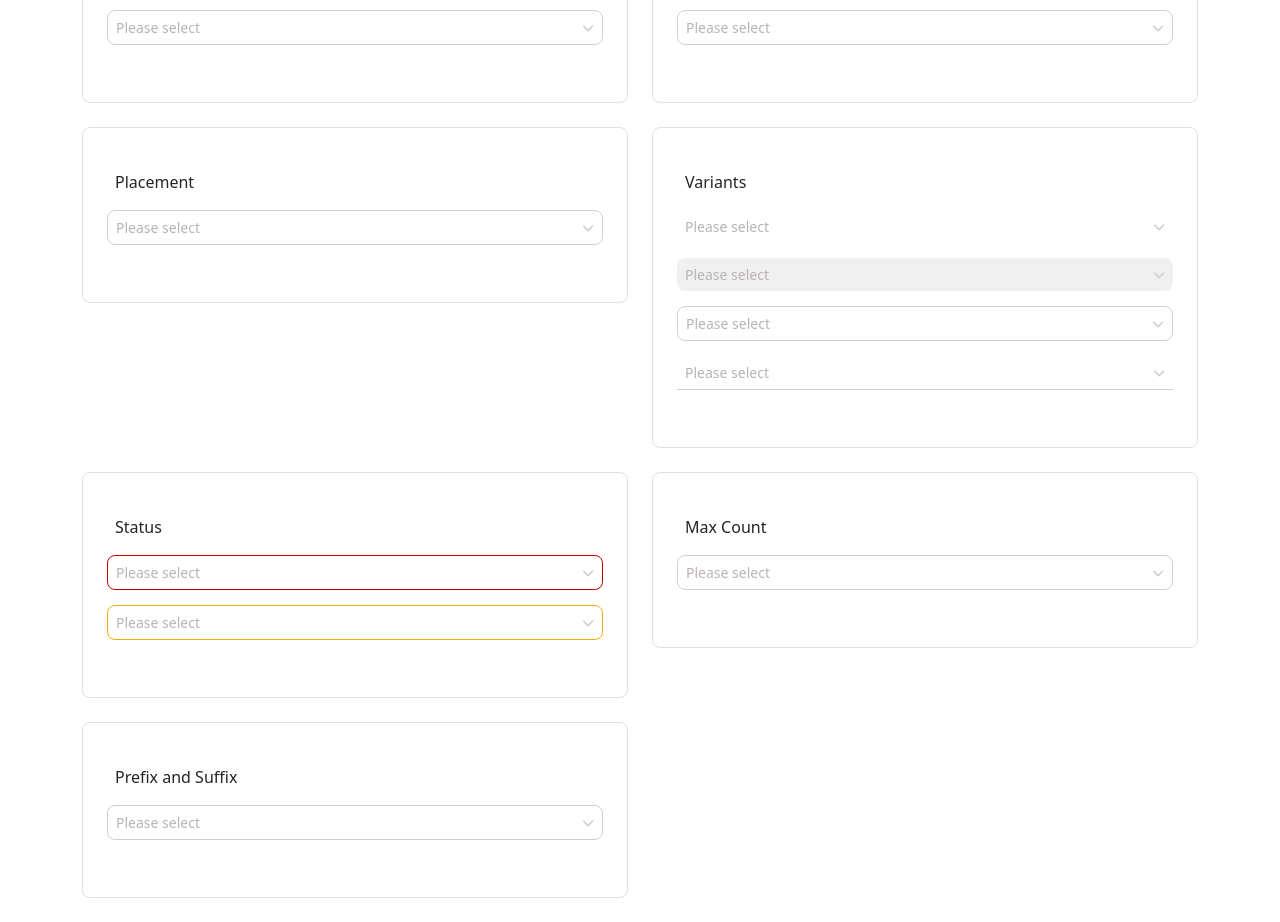
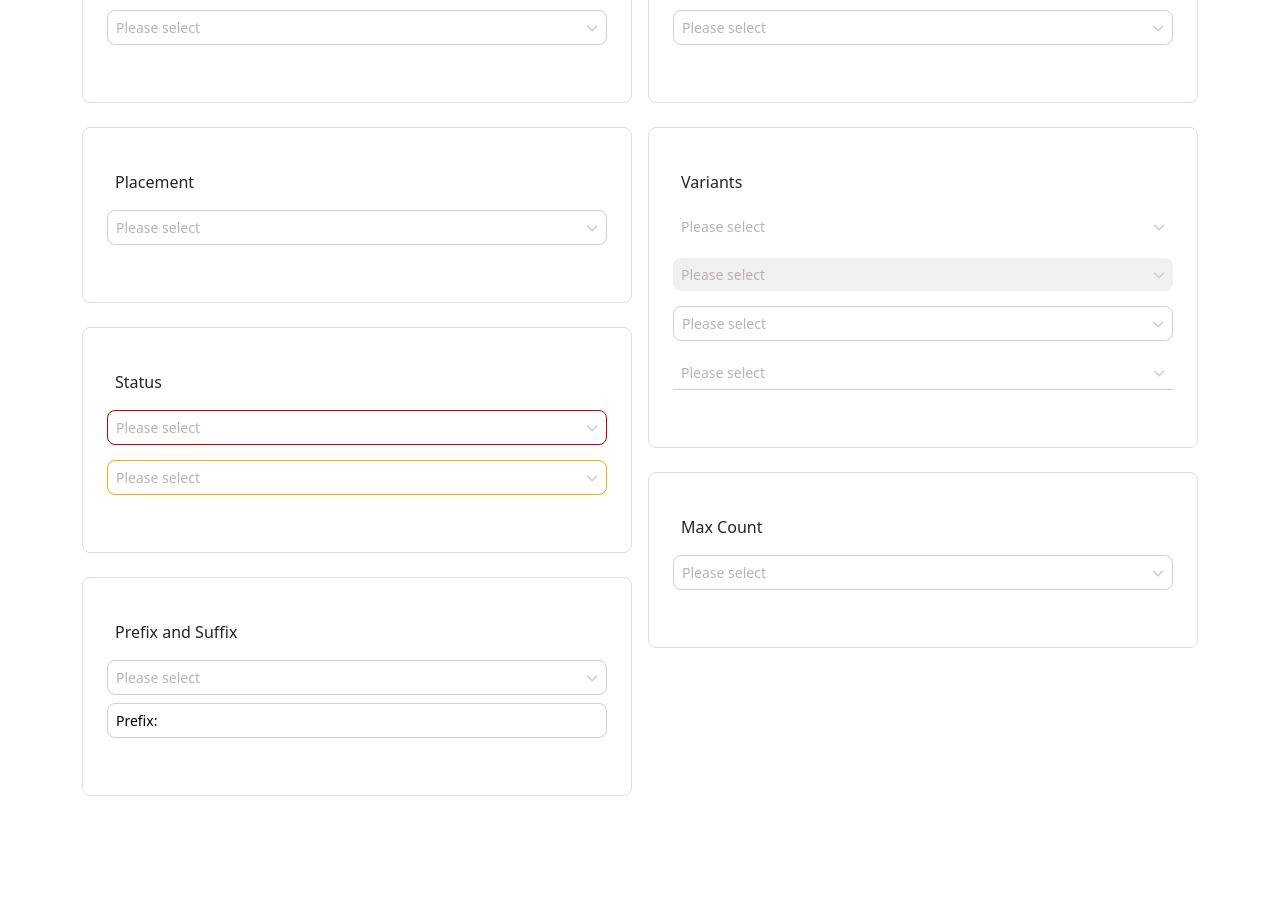
Before and after one commit to Priyadharshini-js/treeSelect-component, a React (Vite) app: page / in a window 1280 px wide. Shown: the part 620-1542 px from the top of the page. After the commit the page ends 1440 px from the top, so only its background shows below. Built offline with nearby package versions, Linux system fonts and the light colour scheme.

Commit message:
prefix component and UI adjusted!

```diff
--- a/src/App.css
+++ b/src/App.css
@@ -1,8 +1,19 @@
+/* //treeSelect css */
+.tree-sections {
+    column-count: 2;
+    margin-bottom: 1.5rem;
+}
+
+.tree-sections>* {
+    break-inside: avoid;
+}
+
 /* //treeSelect card section css */
 .tree-sections .card-section {
     border: 1px solid rgb(5 5 5 / 12%);
     border-radius: 8px;
     padding: 42px 24px;
+    margin-bottom: 1.5rem;
 }
 
 .tree-sections .card-section p {
@@ -17,7 +28,8 @@
 }
 
 /* //treeSelect input css */
-.tree-sections .tree-select-input {
+.tree-sections .tree-select-input,
+.tree-sections .tree-select-input:focus-visible {
     padding: 6px 8px;
     border: 1px solid #D0D0D0;
     border-radius: 8px;
@@ -29,6 +41,7 @@
     display: flex;
     align-items: center;
     justify-content: space-between;
+    outline: none;
 }
 
 .tree-sections .tree-select-input .selected-content {
@@ -162,3 +175,11 @@
 .tree-sections .tree-select-container.warning .tree-select-input {
     border: 1px solid #edaf08;
 }
+
+/* media query starts */
+
+@media (max-width: 768px) {
+    .tree-sections {
+        column-count: 1;
+    }
+}
--- a/src/components/TreeSelect/TreeSelectBase.jsx
+++ b/src/components/TreeSelect/TreeSelectBase.jsx
@@ -19,6 +19,7 @@ const TreeSelectBase = ({ config = {}, label, data, showAllVariant = false, show
         size,
         treeCheckable,
         treeDefaultExpandAll,
+        prefix,
     } = mergedConfig;
 
     const variant = ["borderless", "filled", "outlined", "underlined"];
@@ -181,6 +182,7 @@ const TreeSelectBase = ({ config = {}, label, data, showAllVariant = false, show
                     handleExpandCollapse={handleExpandCollapse}
                 />
             )}
+
         </div>
     );
 
@@ -218,24 +220,70 @@ const TreeSelectBase = ({ config = {}, label, data, showAllVariant = false, show
         </div>
     );
 
-    const renderPrefixSuffix = (type) => {
+    const renderAffixes = () => (
+        <div
+            ref={containerRef}
+            className={`tree-select-container ${disabled ? 'disabled' : ''}`}
+        >
+            <div
+                className={`tree-select-input ${isPlaceholderVisible ? 'placeholder-color' : ''}`}
+                onClick={toggleDropdown}
+            >
+                <div className="selected-content">
+                    {isPlaceholderVisible ? placeholder : selectedLabel}
+                </div>
+                <span className="arrow font-icons">
+                    {isOpen ? renderIcon('faSearch') : renderIcon('faAngleDown')}
+                </span>
+            </div>
 
-    };
+            {isOpen && (
+                <TreeDropdown
+                    data={treeDataSet}
+                    selected={selected}
+                    onSelect={handleSelect}
+                    multiple={multiple}
+                    treeIcon={treeIcon}
+                    renderIcon={renderIcon}
+                    treeCheckable={treeCheckable}
+                    expandedNodes={expandedNodes}
+                    handleExpandCollapse={handleExpandCollapse}
+                />
+            )}
+
+            <input
+                type="text"
+                className="prefix-input mt-2 tree-select-input"
+                onClick={toggleDropdown}
+                readOnly
+                value={`Prefix: ${isPlaceholderVisible
+                    ? ''
+                    : multiple
+                        ? selected
+                            .map(value => flatData.find(i => i.value === value)?.title)
+                            .filter(Boolean)
+                            .join(', ')
+                        : flatData.find(i => i.value === selected)?.title || ''
+                    }`}
+            />
+        </div>
+    );
+
 
 
     return (
-        <div className='col-lg-6 col-md-12 col-sm-12'>
         <div className='card-section'>
             <div className='card-body'>
                 <p>{label}</p>
-                    {showStatus ? (
+                {(showStatus) ? (
                     status.map((s) => renderShowStatus(s))
-                    ) : showAllVariant ? (
+                ) : (showAllVariant) ? (
                     variant.map((v) => renderTreeSelectContainer(v))
+                ) : (prefix) ? (
+                    renderAffixes()
                 ) : (
                     renderTreeSelectContainer(defaultVariant)
                 )}
-                </div>
             </div>
         </div>
     );
--- a/src/pages/Home.jsx
+++ b/src/pages/Home.jsx
@@ -12,17 +12,12 @@ const TreeSelectReusableComponent = () => {
                         <h2 className='mb-4'>TreeSelect</h2>
                         <h4>Examples</h4>
                     </div>
-                    <div className='tree-sections row row-15'>
+                    <div className='tree-sections'>
                         {/* basic tree select */}
                         <TreeSelectBase
                             config={{ ...treeSelectPresets.searchable, treeDefaultExpandAll: true }}
                             label={"Basic"}
-                            data={treeData.basic_selection} />
-                        {/* multiple select */}
-                        <TreeSelectBase
-                            config={{ ...treeSelectPresets.searchable, multiple: true, treeDefaultExpandAll: true }}
-                            label={"Multiple Selection"}
-                            data={treeData.multiple_selection}
+                            data={treeData.basic_selection}
                         />
                         {/* generate select */}
                         <TreeSelectBase
@@ -30,36 +25,19 @@ const TreeSelectReusableComponent = () => {
                             label={'Generate from tree data'}
                             data={treeData.generate_selection}
                         />
-                        {/* checkable */}
-                        <TreeSelectBase
-                            config={{ ...treeSelectPresets.withCheckable, multiple: true, treeDefaultExpandAll: false }}
-                            label={'Checkable'}
-                            data={treeData.checkable_selection}
-                        />
                         {/* asynchronous */}
                         <TreeSelectBase
                             placeholder='Please select'
                             label={'Asynchronous loading'}
                             multiple={false}
-                            data={treeData.async_loading_selection} />
-                        {/* show tree line */}
-                        <TreeSelectBase
-                            config={{ ...treeSelectPresets.default, treeDefaultExpandAll: false }}
-                            label={'Show Tree Line'}
-                            data={treeData.treeline_selction}
+                            data={treeData.async_loading_selection}
                         />
                         {/* placement */}
                         <TreeSelectBase
-                            placeholder="Please select"
+                            config={{ ...treeSelectPresets.default, treeDefaultExpandAll: true }}
                             label={'Placement'}
                             data={treeData.placement_selection}
-                            multiple={false} />
-                        {/* variants */}
-                        <TreeSelectBase
-                            config={treeSelectPresets.default}
-                            label={'Variants'}
-                            data={treeData.variants_selection}
-                            showAllVariant={true}
+                            multiple={false}
                         />
                         {/* status */}
                         <TreeSelectBase
@@ -68,18 +46,43 @@ const TreeSelectReusableComponent = () => {
                             data={treeData.status_selection}
                             showStatus={true}
                         />
+                        {/* prefix and suffix */}
+                        <TreeSelectBase
+                            config={{ ...treeSelectPresets.default, treeDefaultExpandAll: true, prefix: 'prefix' }}
+                            label={'Prefix and Suffix'}
+                            data={treeData.prefix_suffix_selection}
+                        />
+                        {/* multiple select */}
+                        <TreeSelectBase
+                            config={{ ...treeSelectPresets.searchable, multiple: true, treeDefaultExpandAll: true }}
+                            label={"Multiple Selection"}
+                            data={treeData.multiple_selection}
+                        />
+                        {/* checkable */}
+                        <TreeSelectBase
+                            config={{ ...treeSelectPresets.withCheckable, multiple: true, treeDefaultExpandAll: false }}
+                            label={'Checkable'}
+                            data={treeData.checkable_selection}
+                        />
+                        {/* show tree line */}
+                        <TreeSelectBase
+                            config={{ ...treeSelectPresets.default, treeDefaultExpandAll: false }}
+                            label={'Show Tree Line'}
+                            data={treeData.treeline_selction}
+                        />
+                        {/* variants */}
+                        <TreeSelectBase
+                            config={treeSelectPresets.default}
+                            label={'Variants'}
+                            data={treeData.variants_selection}
+                            showAllVariant={true}
+                        />
                         {/* max count */}
                         <TreeSelectBase
-                            config={{ ...treeSelectPresets.default, multiple: true, treeDefaultExpandAll: false }}
+                            config={{ ...treeSelectPresets.default, treeDefaultExpandAll: false }}
                             label={'Max Count'}
                             data={treeData.max_count_selection}
                         />
-                        {/* prefix and suffix */}
-                        <TreeSelectBase
-                            placeholder="Please select"
-                            label={'Prefix and Suffix'}
-                            multiple={false}
-                            data={treeData.prefix_suffix_selection} />
                     </div>
                 </div>
             </section >
```
Also changed, not shown: 1 other file (tests, documents, lock files or other folders). Lines whose indentation alone changed are shown as unchanged.
